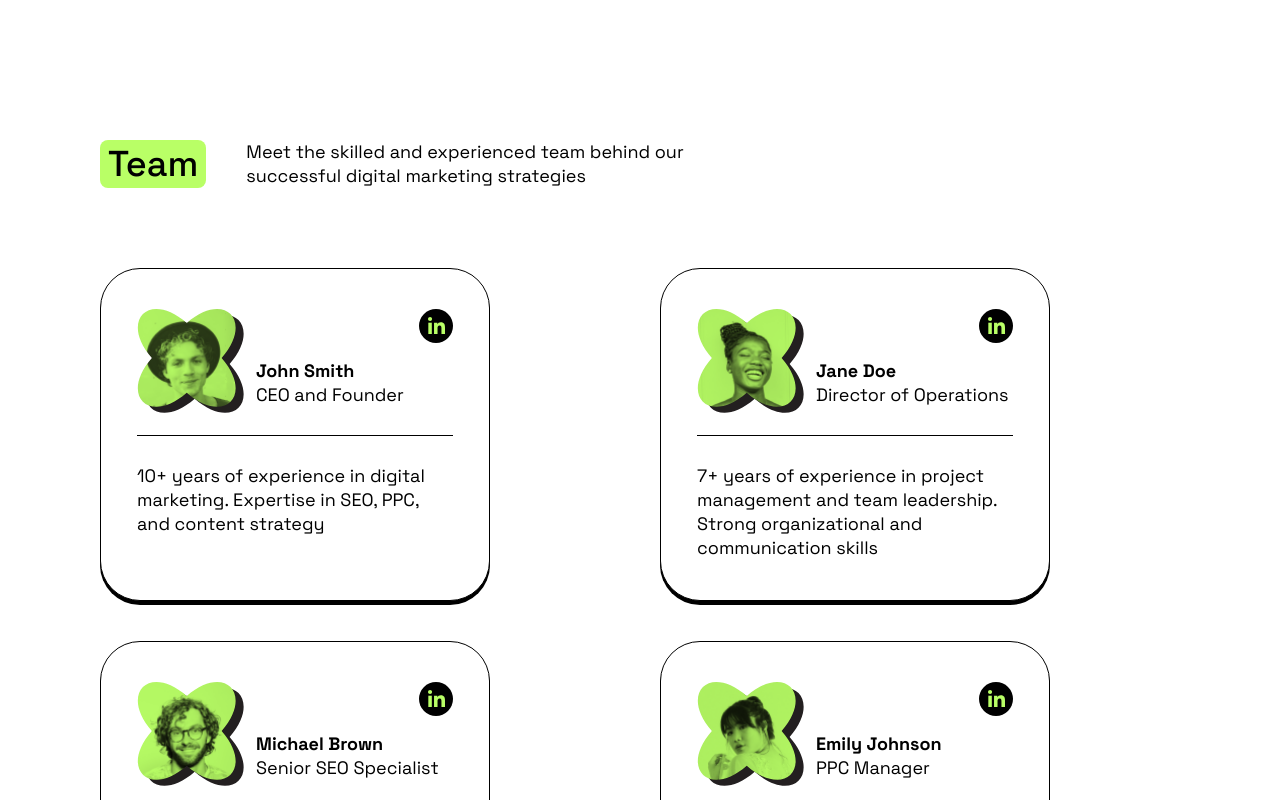
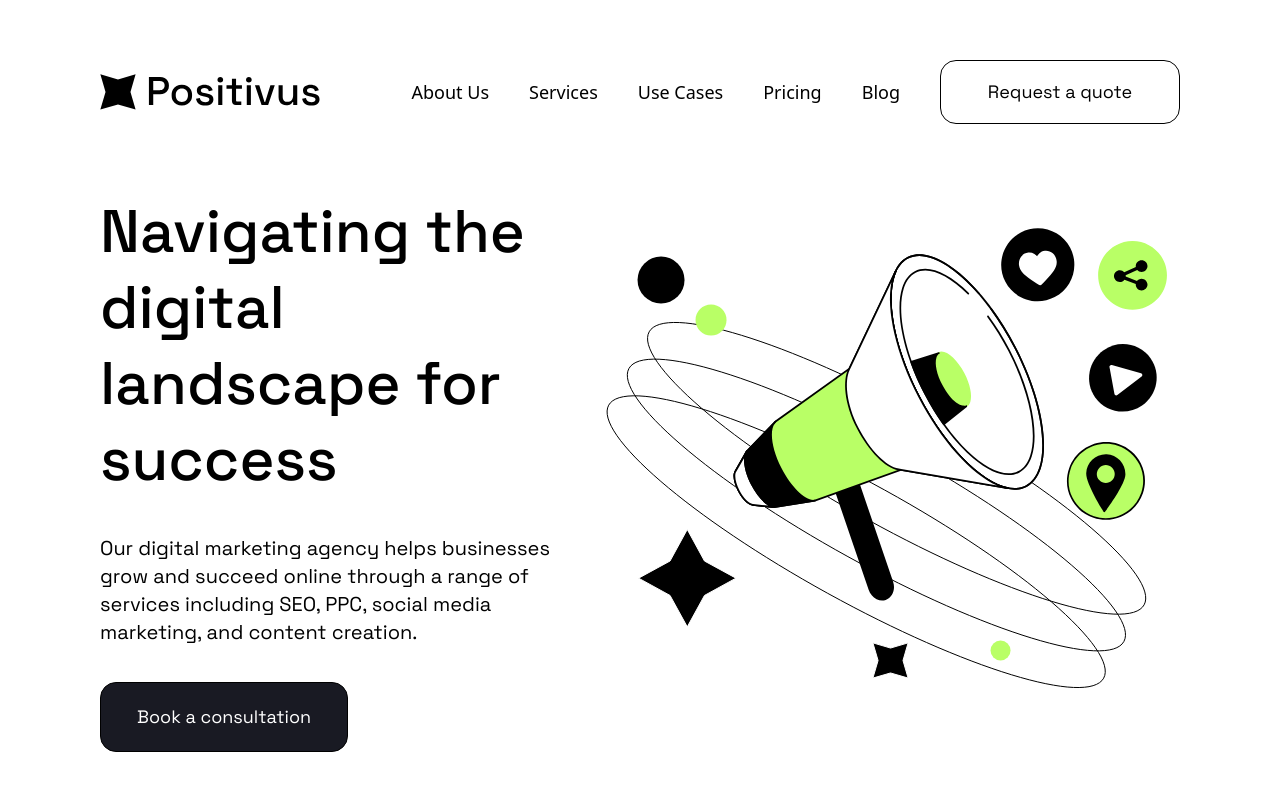
Before and after one commit to ssstpnv/positivus, a React (Vite) app: page / in a window 1280 px wide. Shown: the top 800 px of the page. Built offline with nearby package versions, Linux system fonts and the light colour scheme.

Commit message:
Add "Header" and "About Us" sections

```diff
--- /dev/null
+++ b/src/components/AboutUsSection.tsx
@@ -0,0 +1,18 @@
+import Button from "./shared/Button.tsx";
+import illustration from "../assets/images/illustrations/01.svg";
+
+
+function AboutUsSection() {
+  return (
+    <div className="mt-[70px] flex justify-between">
+      <div className="flex flex-col gap-9 text-left max-w-[530px]">
+        <h1>Navigating the digital landscape for success</h1>
+        <p className="text-xl">Our digital marketing agency helps businesses grow and succeed online through a range of services including SEO, PPC, social media marketing, and content creation.</p>
+        <Button label="Book a consultation" variant="primary" style="px-9 py-5 w-fit" />
+      </div>
+      <img src={illustration} alt="About Us Illustration" />
+    </div>
+  );
+};
+
+export default AboutUsSection;
--- a/src/components/App.tsx
+++ b/src/components/App.tsx
@@ -1,9 +1,13 @@
 import './App.css';
-import TeamSection from "./TeamSection.tsx";
+import Header from './Header';
+import AboutUsSection from "./AboutUsSection.tsx";
+import TeamSection from './TeamSection.tsx';
 
 function App() {
   return (
     <div className="app-container">
+      <Header />
+      <AboutUsSection />
       <TeamSection />
     </div>
   )
--- /dev/null
+++ b/src/components/Header.tsx
@@ -0,0 +1,21 @@
+import logo from '../assets/images/logo/positivus-black.svg';
+import Button from "./shared/Button.tsx";
+import Link from "./shared/Link.tsx";
+
+const headerMenuOptions = ['About Us', 'Services', 'Use Cases', 'Pricing', 'Blog'];
+
+function Header () {
+  return (
+    <header className="flex items-center justify-between mt-[60px]">
+      <img src={logo} alt="Positivus Logo" />
+      <nav className="flex items-center gap-10">
+        {headerMenuOptions.map((option) => (
+          <Link href="https://example.com" key={option} label={option} />
+        ))}
+        <Button label="Request a quote" variant="secondary" style="w-60 h-16" />
+      </nav>
+    </header>
+  );
+}
+
+export default Header;
```
